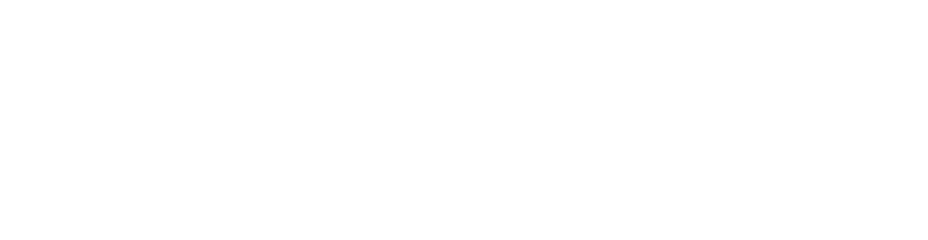
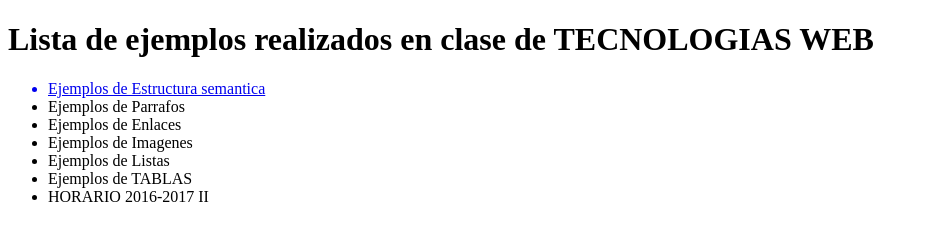
Before and after one commit to HugoLimon/HugoLimon.io, a plain HTML site: page index.html in a window 1280 px wide. Shown: the whole page, without its empty margins (0-928 px from the left). Drawn offline with Linux system fonts and the light colour scheme.

Commit message:
Se agrego link de estructura semantica

```diff
--- a/index.html
+++ b/index.html
@@ -2,11 +2,21 @@
 <html lang="es">
 <head>
     <meta charset="UTF-8">
-    <title>Document</title>
+    <title>Documento</title>
 </head>
 <body>
     <!--- Tarea:
     Crear un menu de los ejemplos hechos en clase, usando una lista de enlaces a las paginas creadas.
     -->
+    <h1>Lista de ejemplos realizados en clase de TECNOLOGIAS WEB</h1>
+    <ul>
+        <a href="https://hugolimon.github.io/EstructuraSemantica.html"><li>Ejemplos de Estructura semantica</li></a>
+        <li>Ejemplos de Parrafos</li>
+        <li>Ejemplos de Enlaces</li>
+        <li>Ejemplos de Imagenes</li>
+        <li>Ejemplos de Listas</li>
+        <li>Ejemplos de TABLAS</li>
+        <li>HORARIO 2016-2017 II</li>
+    </ul>
 </body>
 </html>
```
